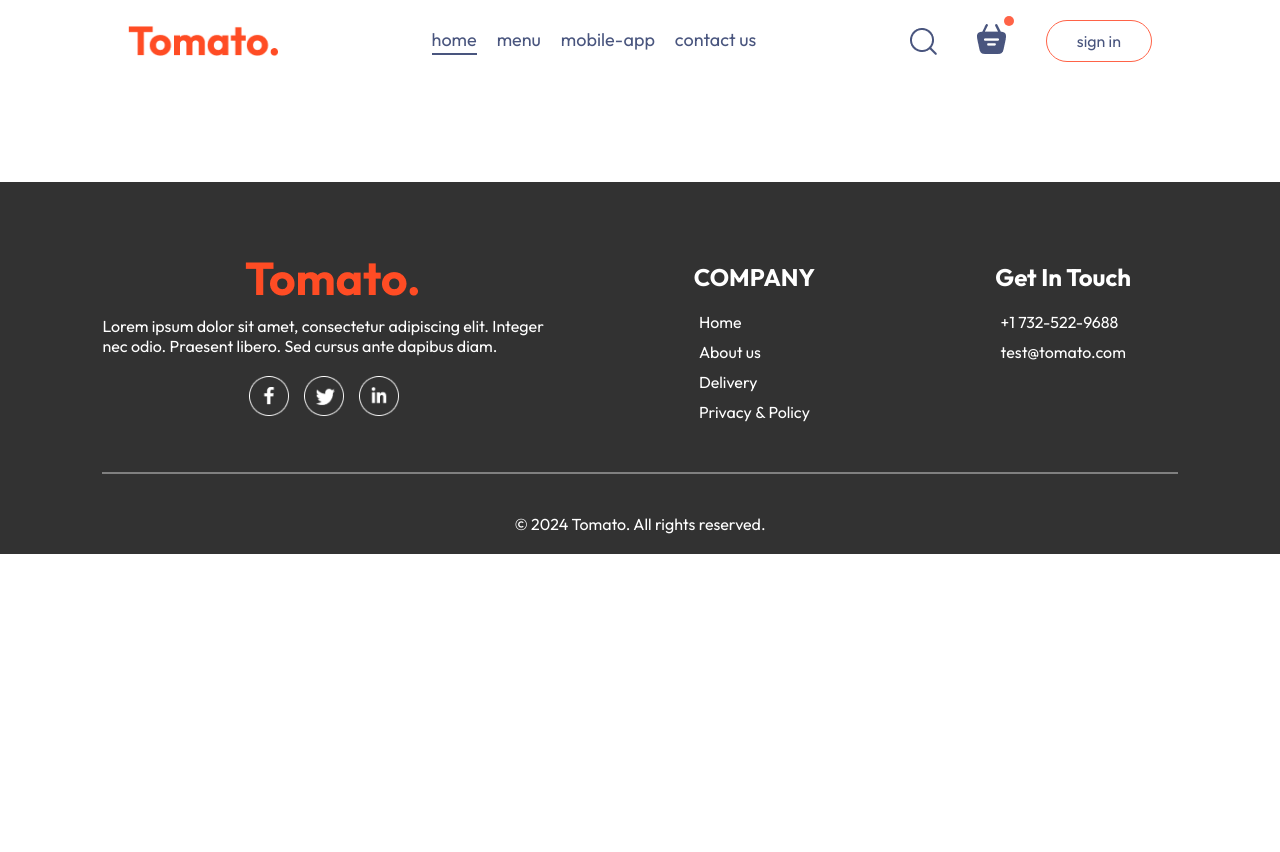
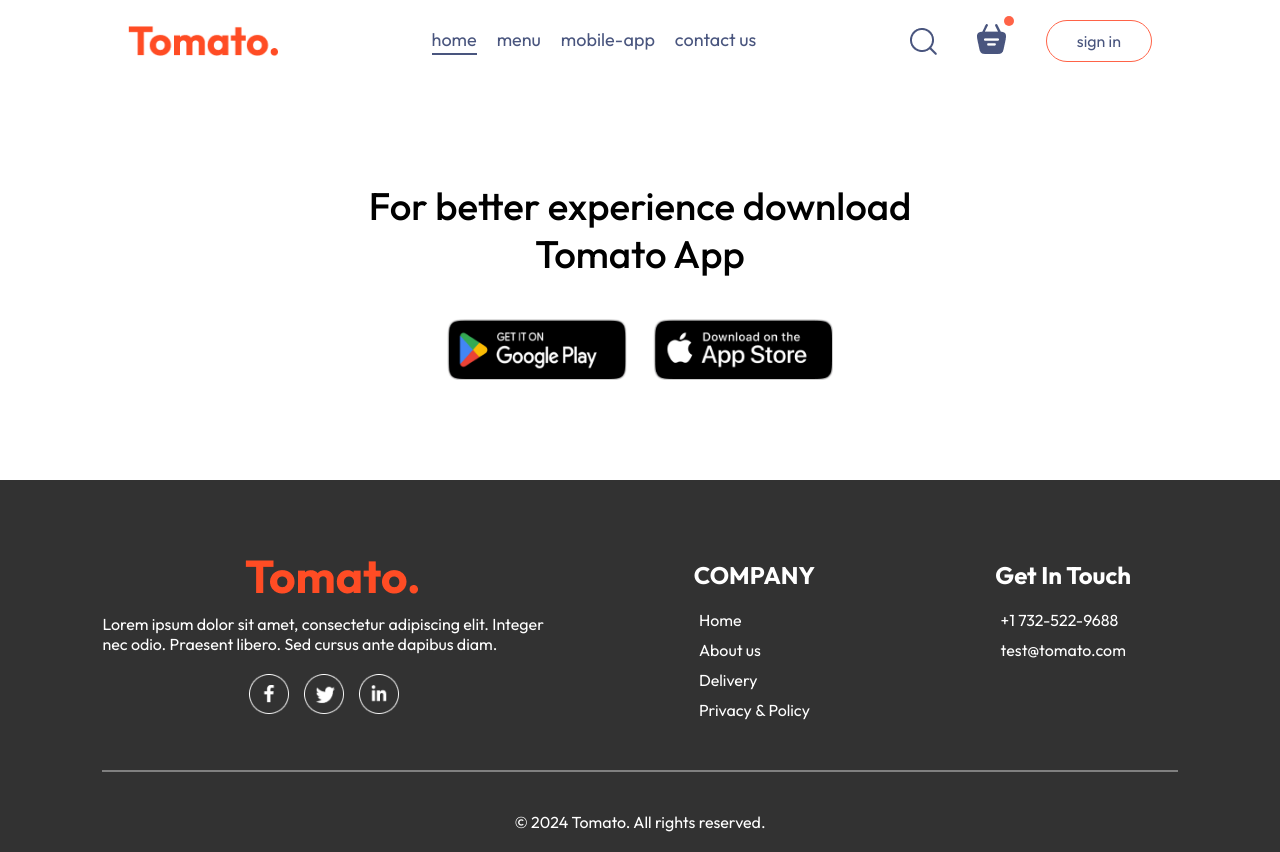
Before and after one commit to iamharie/Food-Delivery-App, a React (Vite) app in the folder frontend/: page /Order in a window 1280 px wide. Before the commit the page ends 800 px from the top, so only its background shows below. Built offline with nearby package versions, Linux system fonts and the light colour scheme.

Commit message:
Developed AppDownload section; stylled ✅

```diff
--- a/frontend/src/App.jsx
+++ b/frontend/src/App.jsx
@@ -5,6 +5,7 @@
 import Cart from "./pages/Cart/Cart.jsx";
 import PlaceOrder from "./pages/PlaceOrder/PlaceOrder.jsx";
 import Footer from "./components/Footer/Footer.jsx";
+import AppDownload from "./components/AppDownload/AppDownload.jsx";
 export default function App() {
   return (
     <>
@@ -16,6 +17,7 @@
           <Route path="/Order" element={<PlaceOrder />} />
         </Routes>
       </div>
+      <AppDownload />
       <Footer />
     </>
   );
--- /dev/null
+++ b/frontend/src/components/AppDownload/AppDownload.css
@@ -0,0 +1,25 @@
+.app-download {
+  margin: auto auto;
+  margin-top: 100px;
+  font-size: max(3vw, 20px);
+  text-align: center;
+  font-weight: 500;
+}
+
+.app-download-platforms {
+  display: flex;
+  justify-content: center;
+  gap: max(2vw, 10px);
+  margin-top: 40px;
+}
+
+.app-download-platforms img {
+  width: max(30vw, 120px);
+  max-width: 180px;
+  transition: 0.5s;
+  cursor: pointer;
+}
+
+.app-download-platforms img:hover {
+  transform: scale(1.1);
+}
--- /dev/null
+++ b/frontend/src/components/AppDownload/AppDownload.jsx
@@ -0,0 +1,19 @@
+import { assets } from "../../assets/assets";
+import "./AppDownload.css";
+
+const AppDownload = () => {
+  return (
+    <div className="app-download" id="app-download">
+      <p>
+        For better experience download <br />
+        Tomato App
+      </p>
+      <div className="app-download-platforms">
+        <img src={assets.play_store} alt="" />
+        <img src={assets.app_store} alt="" />
+      </div>
+    </div>
+  );
+};
+
+export default AppDownload;
```
